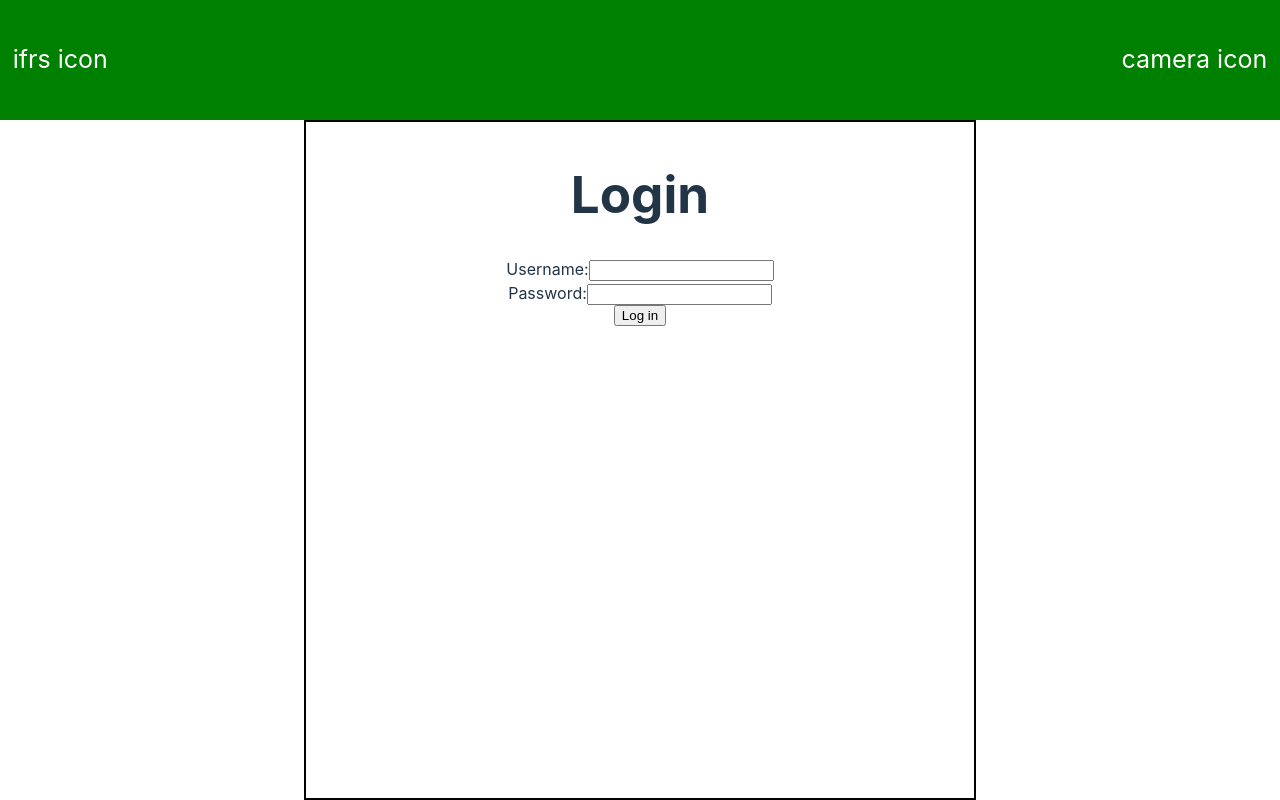
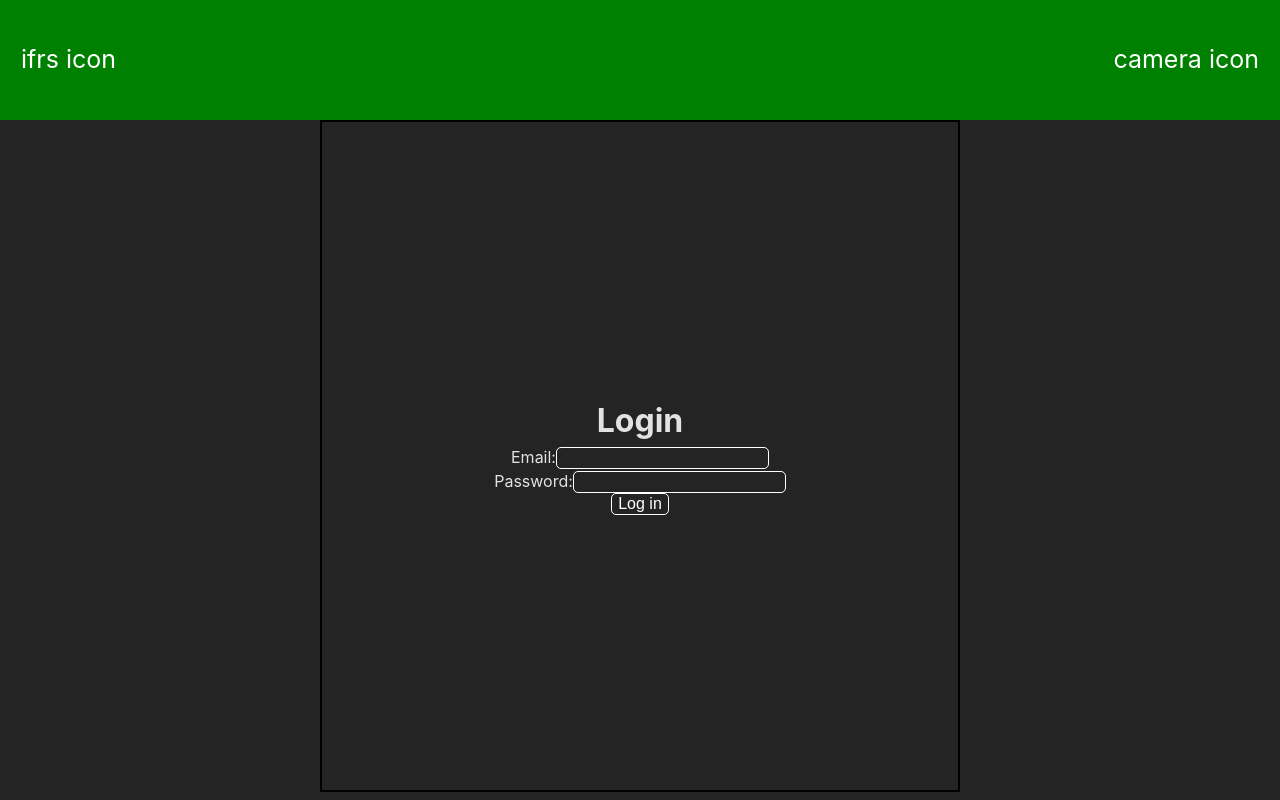
Before and after one commit to Lagostacio/ifrs-pictures, a React (Vite) app in the folder admin/: page / in a window 1280 px wide. Built offline with nearby package versions, Linux system fonts and the light colour scheme; no server answers.

Commit message:
client-side authentication

```diff
--- a/admin/src/App.css
+++ b/admin/src/App.css
@@ -1,11 +1,15 @@
+* {
+  margin: 0;
+  box-sizing: border-box;
+}
+
+
 #root {
   height: 100vh;
-  width: 98%;
-  margin: 0 auto;
+  width: 100vw;
   display: flex;
   flex-direction: column;
   align-items: center;
-  box-sizing: border-box;
   flex-wrap: nowrap;
 }
 
@@ -29,9 +33,12 @@ button {
 
 #container {
   border: solid 2px black;
-  text-align: center;
-  padding:10px 20px;
-  min-height: 82%;
+  display: flex;
+  justify-content: center;
+  flex-direction: column;
+  align-items: center;
+  padding: 10px 20px;
+  min-height: 84%;
   min-width: 50%;
 }
 
@@ -39,7 +46,7 @@ button {
   background-color: green;
   border: solid 1px green;
   width: 100%;
-  height: 150px;
+  height: 15%;
   color: white;
   font-size: 25px;
   display: flex;
@@ -47,4 +54,29 @@ button {
   justify-content: space-between;
   align-items: center;
   padding: 0 20px;
+  margin: 0;
 }
+
+input {
+  background-color: #242424;
+  font-size: 16px;
+  color: white;
+  border: solid 1px white;
+  border-radius: 5px;
+}
+
+
+.userForm {
+  display: flex;
+  flex-direction: column;
+  align-items: center;
+}
+
+.photoStyle {
+  border: solid 1px purple;
+  display: flex;
+  width: 50vw;
+  align-items: center;
+  justify-content: space-between;
+  border-radius: 8px;
+}
--- a/admin/src/App.jsx
+++ b/admin/src/App.jsx
@@ -1,20 +1,25 @@
 import './App.css'
 import { Routes, Route } from 'react-router-dom'
 import { Login, Photos, Header } from './components/index.js'
+import { AuthProvider } from './AuthContext';
 
 function App() {
+
+
   return (
     <>
-    <Header />
-    <div id='container'>
 
-      <Routes>
-        <Route path='/login' element={<Login/>} />
-        <Route path='/photos' element={<Photos/>} />
-        <Route path='*' element={<Login/>} />
-      </Routes>
+      <AuthProvider>
+        <Header />
+        <div id='container'>
+          <Routes>
+            <Route path='/login' element={<Login />} />
+            <Route path='/photos' element={<Photos />} />
+            <Route path='*' element={<Login />} />
+          </Routes>
+        </div>
 
-    </div>
+      </AuthProvider>
     </>
   )
 }
--- /dev/null
+++ b/admin/src/AuthContext.jsx
@@ -0,0 +1,22 @@
+import { useState } from "react";
+import { createContext, useContext } from "react";
+
+const AuthContext = createContext('')
+
+const useAuthSource = () => {
+    const [token, setToken] = useState('')
+    return { token, setToken }
+}
+
+export const AuthProvider = ({ children }) => {
+    return (
+
+        <AuthContext.Provider value={useAuthSource()}>
+            {children}
+        </AuthContext.Provider>
+    )
+}
+
+export const useAuth = () => {
+    return useContext(AuthContext)
+}
--- a/admin/src/components/ListPhotos.jsx
+++ b/admin/src/components/ListPhotos.jsx
@@ -1,40 +1,64 @@
 const API_URL = import.meta.env.VITE_API_URL
 import { useState, useEffect } from 'react'
 import axios from 'axios'
+import { useAuth } from "../AuthContext"
+import { useNavigate } from 'react-router-dom'
 
 export const ListPhotos = ({ setError }) => {
-    const photoStyle = {
-        border: 'solid 1px purple',
-        display: 'flex',
-        width: '50vw',
-        alignItems: 'center',
-        justifyContent: 'space-between',
-        borderRadius:'8px',
-    }
+    const navigate = useNavigate()
+    const { token, setToken } = useAuth()
+
+
     const imgPath = `${API_URL}/img/`
     const [photos, setPhotos] = useState([])
 
+
     useEffect(() => {
-        axios.get(`${API_URL}/photos`)
+
+        if (!token)
+            navigate('/login')
+
+
+        axios.get(`${API_URL}/photos`,
+            {
+                headers: {
+                    'Authorization': `Bearer ${token}`
+                }
+            }
+        )
             .then(res => setPhotos(res.data))
-            .catch(err => console.error(err))
+            .catch(err => {
+                setError(err.response.data)
+                if (err.response.status == 401) {
+                    setToken('')
+                    navigate('/login')
+                }
+            })
+
     }, [])
 
     const sendPhoto = ({ id, text }, status) => {
 
-        if (!confirm(`do you really wish to ${status} ${text}?`)) return
+        if (!confirm(`do you really wish to ${status} ${text}?`))
+            return
 
         const data = {
             id,
             status: status == 'approve' ? 1 : 0
         }
-
-        axios.put(`${API_URL}/photos`, data)
+        console.log(data)
+        axios.put(`${API_URL}/photos`, data, {
+            headers: {
+                'Authorization': `Bearer ${token}`
+            }
+        })
             .then(() => {
                 setPhotos(photos.filter(photo => photo.id != id))
                 setError('')
             })
-            .catch((error) => setError(error.response.data))
+            .catch((error) => {
+                setError(error.response.data)
+            })
     }
 
     return (
@@ -43,7 +67,7 @@ export const ListPhotos = ({ setError }) => {
             {
                 photos.length > 0 && photos.map(photo => {
                     return (
-                        <div key={photo.id} style={photoStyle}>
+                        <div key={photo.id} className='photoStyle'>
                             <img className='photo' src={imgPath + photo.filename} />
                             <span>{photo.text}</span>
                             <div>
--- a/admin/src/components/Login.jsx
+++ b/admin/src/components/Login.jsx
@@ -1,13 +1,15 @@
 import ErrorMessage from './ErrorMessage'
 import { LoginForm } from './LoginForm'
-import { useState } from 'react'
+import { useState, useContext } from 'react'
 
 export const Login = () => {
+
     const [error, setError] = useState('')
+
 
     return (
         <>
-            <h1>Login</h1>
+            <h1>Login </h1>
             <ErrorMessage text={error} />
             <LoginForm setError={setError} />
         </>
--- a/admin/src/components/LoginForm.jsx
+++ b/admin/src/components/LoginForm.jsx
@@ -1,22 +1,19 @@
+const API_URL = import.meta.env.VITE_API_URL
 import { useState } from 'react'
 import { useNavigate } from 'react-router-dom'
 import axios from 'axios'
-const API_URL = import.meta.env.VITE_API_URL
+import { useAuth } from '../AuthContext'
+
 
 export const LoginForm = ({ setError }) => {
 
-    const formStyle = {
-        display: 'flex',
-        flexDirection: 'column',
-        alignItems: 'center'
-    }
-
-    const [user, setUser] = useState('')
+    const {setToken} = useAuth()
+    const [email, setEmail] = useState('')
     const [password, setPassword] = useState('')
     const navigate = useNavigate()
 
-    const handleUserChange = ({ value }) => {
-        setUser(value)
+    const handleEmailChange = ({ value }) => {
+        setEmail(value)
     }
 
     const handlePasswordChange = ({ value }) => {
@@ -30,23 +27,30 @@ export const LoginForm = ({ setError }) => {
 
     const submit = () => {
 
+        // if(!email ||  !password)
+        //     return
+
         const submit = {
-            user,
+            email,
             password
         }
 
         axios.post(`${API_URL}/login`, submit)
-            .then(res => navigate('/photos'))
-            .catch(err => setError(err.response.data))
+            .then(res => {
+                setToken(res.data.token)
+                navigate('/photos')
+            })
+            .catch(err => setError(err.response.data.msg))
 
+        setPassword('')
     }
 
     return (
 
-        <form onSubmit={e => handleSubmit(e)} style={formStyle}>
-            <div>
-                <span>Username:</span>
-                <input type="text" value={user} onChange={({ target }) => handleUserChange(target)} />
+        <form onSubmit={e => handleSubmit(e)} className='userForm'>
+            <div >
+                <span>Email:</span>
+                <input type="email" value={email} onChange={({ target }) => handleEmailChange(target)} />
             </div>
             <div>
                 <span>Password:</span>
--- a/admin/src/index.css
+++ b/admin/src/index.css
@@ -13,57 +13,3 @@
   -moz-osx-font-smoothing: grayscale;
   -webkit-text-size-adjust: 100%;
 }
-
-a {
-  font-weight: 500;
-  color: #646cff;
-  text-decoration: inherit;
-}
-a:hover {
-  color: #535bf2;
-}
-
-body {
-  margin: 0;
-  display: flex;
-  place-items: center;
-  min-width: 320px;
-  min-height: 100vh;
-}
-
-h1 {
-  font-size: 3.2em;
-  line-height: 1.1;
-}
-
-button {
-  border-radius: 8px;
-  border: 1px solid transparent;
-  padding: 0.6em 1.2em;
-  font-size: 1em;
-  font-weight: 500;
-  font-family: inherit;
-  background-color: #1a1a1a;
-  cursor: pointer;
-  transition: border-color 0.25s;
-}
-button:hover {
-  border-color: #646cff;
-}
-button:focus,
-button:focus-visible {
-  outline: 4px auto -webkit-focus-ring-color;
-}
-
-@media (prefers-color-scheme: light) {
-  :root {
-    color: #213547;
-    background-color: #ffffff;
-  }
-  a:hover {
-    color: #747bff;
-  }
-  button {
-    background-color: #f9f9f9;
-  }
-}
```
Also changed, not shown: admin/src/components/Photos.jsx (line endings or trailing spaces), 1 other file (tests, documents, lock files or other folders).
